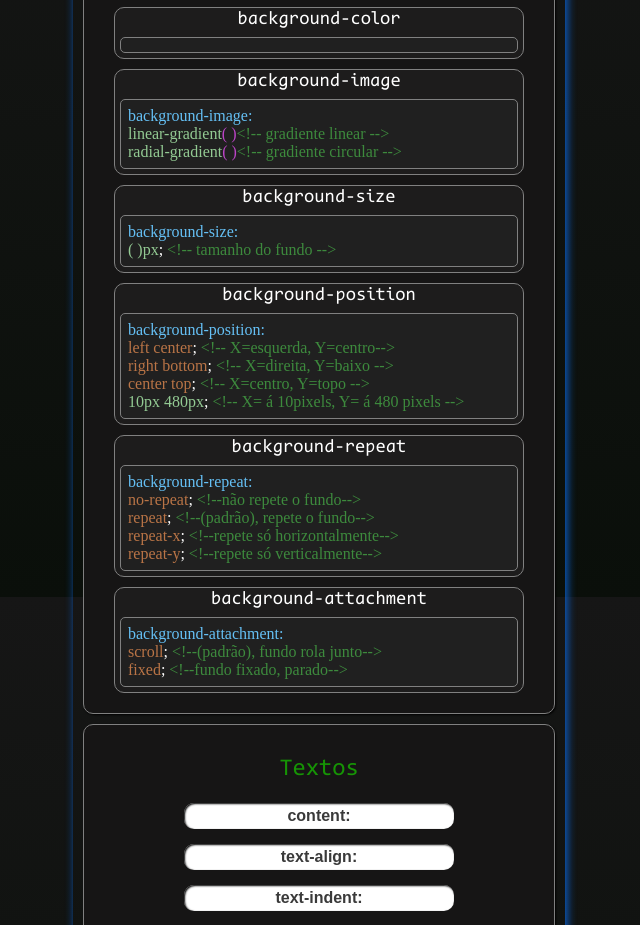
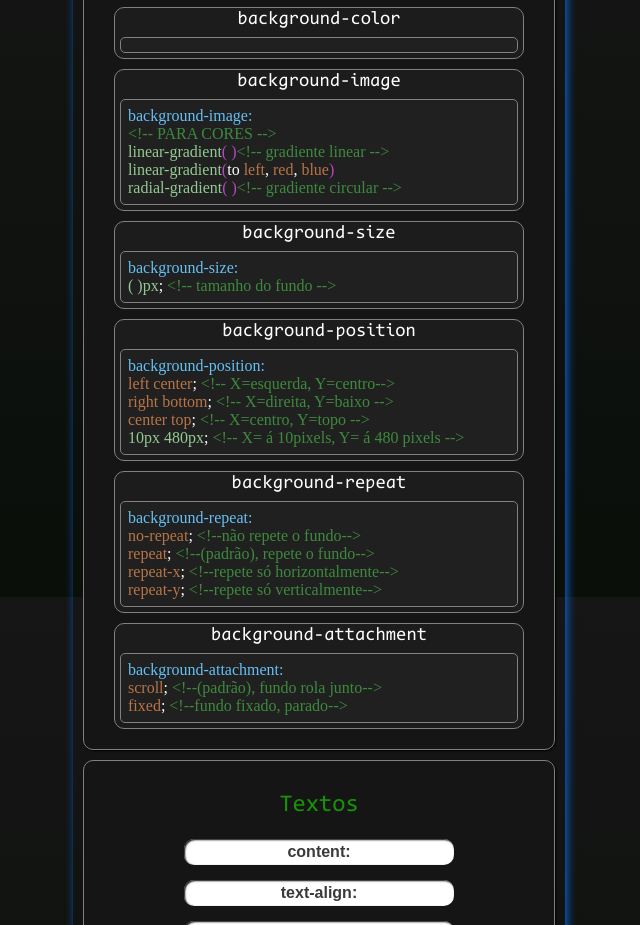
Before and after one commit to caetanoboschetti/exercicios, a plain HTML site: page tags/index.html in a window 1280 px wide. Shown: the part 3403-4328 px from the top of the page, without its empty margins (321-961 px from the left). Drawn offline with Linux system fonts and the light colour scheme.

Commit message:
modifiquei background image no html

```diff
--- a/tags/estilo.css
+++ b/tags/estilo.css
@@ -159,7 +159,7 @@ abbr:hover {
     color: rgb(231, 203, 79);
     cursor: pointer;
     transition: 0.3s;
-    background-image: radial-gradient(blue, red);
+    background-image: ;
 }
 
 li {
--- a/tags/index.html
+++ b/tags/index.html
@@ -313,8 +313,12 @@
                     <h3><abbr title="imagem ou gradiente do fundo">background-image</abbr></h3>
                     <div class="vstudio">
                         <p class="atributo">background-image:</p><br>
+                        <p class="comentario">&lt;!-- PARA CORES --&gt;</p></p><br>
                         <p class="valor">linear-gradient</p><p class="arroba">( )</p><p class="comentario">&lt;!-- gradiente linear --&gt;</p></p><br>
+                        <p class="valor">linear-gradient</p><p class="arroba">(</p><p>to </p><p class="escrita">left</p><p>,</p><p class="escrita"> red</p><p>,</p>
+                        <p class="escrita"> blue</p><p class="arroba">)</p><br>
                         <p class="valor">radial-gradient</p><p class="arroba">( )</p><p class="comentario">&lt;!-- gradiente circular --&gt;</p></p><br>
+
                     </div>
                 </div>
 
```
